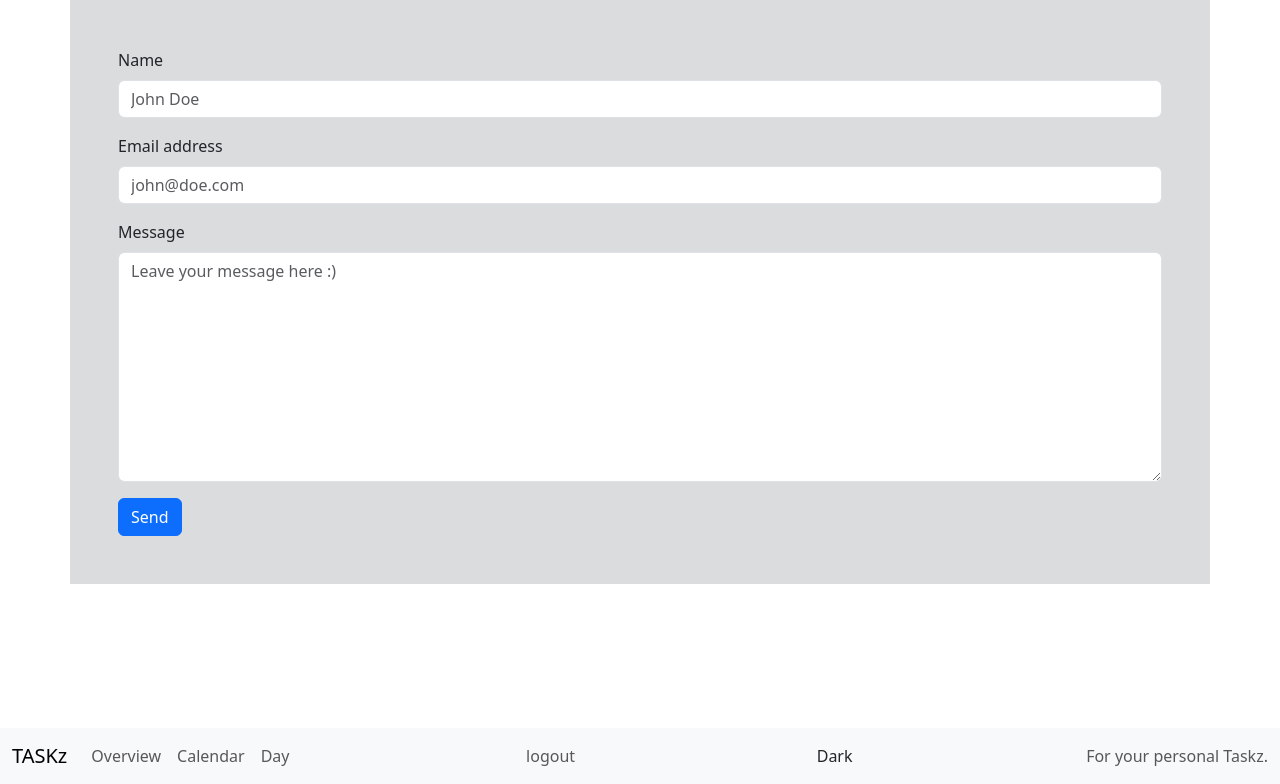
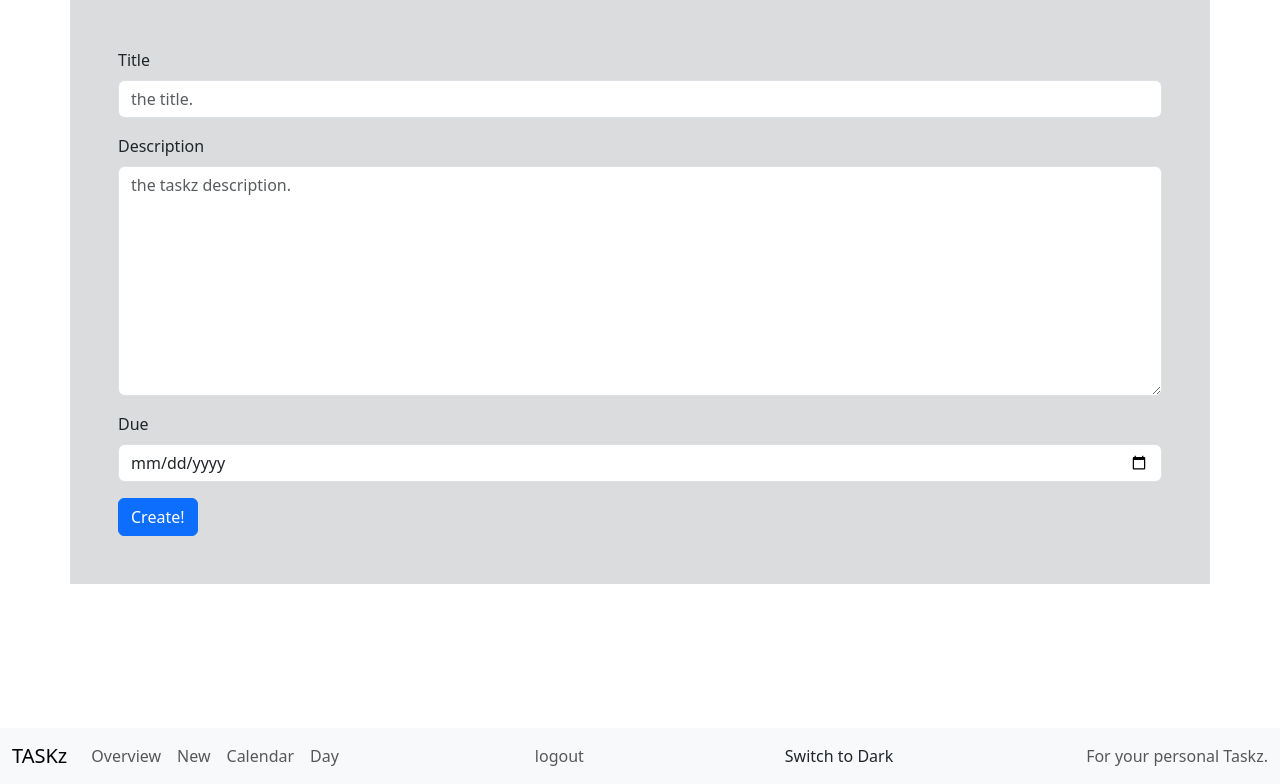
Before and after one commit to Pr33D/CS50x_2024, a Flask app: page /new in a window 1280 px wide. Shown: the part 16-800 px from the top of the page. Run offline with Flask 3, Linux system fonts and the light colour scheme; a user stored in the database is signed in; some libraries are stand-ins or nearby versions.

Commit message:
updated themes, added check/delete and started the add new task page

```diff
--- a/Week 10 - Final Project/app.py
+++ b/Week 10 - Final Project/app.py
@@ -2,7 +2,8 @@ from flask import Flask, redirect, render_template as render, request, session,
 from flask_session import Session
 from werkzeug.security import generate_password_hash, check_password_hash
 
-from functions import login_required, insert_user, get_users, get_taskz
+from functions import login_required, insert_user, get_users, get_taskz, insert_task, check_task, delete_task
+
 
 # config app
 app = Flask(__name__)
@@ -91,7 +92,7 @@ def login():
             print(row["username"])
 
         if len(user) != 1:
-            flash("User doesn't exit")
+            flash("User doesn't exist")
             errors = True
         elif not check_password_hash(user[0]["hash"], password):
             flash("Invalid password!")
@@ -139,22 +140,45 @@ def logout():
 
 
 # user sites, where login is needed from here
-@app.route("/overview")
+@app.route("/overview", methods=["GET", "POST"])
 @login_required
 def overview():
     """ Overview of all Tasks and quick new Task """
+
+    if request.method == "POST":
+
+        if "checktask" in request.form:
+            # request task id
+            checktask = request.form.get("checktask")
+            # check
+            check_task(checktask)
+        elif "delete" in request.form:
+            # request task id
+            delete = request.form.get("delete")
+            # delete
+            delete_task(delete)
+
+        redirect("/overview")
 
     taskz = get_taskz(session["user"])
 
     return render("overview.html", taskz=taskz)
 
 
-@app.route("/new")
+@app.route("/new", methods=["GET", "POST"])
 @login_required
 def new():
     """ New Task """
 
-    #TODO
+    if request.method == "POST":
+        title = request.form.get("title")
+        text = request.form.get("text")
+        due_date = request.form.get("date")
+
+        # check if date == real date format & not in past
+
+        # title max length?
+
 
     return render("new.html")
 
--- a/Week 10 - Final Project/functions.py
+++ b/Week 10 - Final Project/functions.py
@@ -66,6 +66,20 @@ def insert_task(user_id, title, text, date):
     con.close()
 
 
+def check_task(id):
+    """ check or uncheck task """
+
+    con = sql.connect(DB)
+    cur = con.cursor()
+    select = cur.execute("SELECT * FROM taskz WHERE id = ?", id)
+    if select == 0:
+        cur.execute("UPDATE taskz SET checked = 1 WHERE id = ?", id)
+    elif select == 1:
+        cur.execute("UPDATE taskz SET checked = 0 WHERE id = ?", id)
+    con.commit()
+    con.close()
+
+
 def delete_task(id):
     """ delete task from database """
 
--- a/Week 10 - Final Project/static/js/main.js
+++ b/Week 10 - Final Project/static/js/main.js
@@ -1,19 +1,13 @@
-import { themeLoad, themeChange } from "./theme.js";
-
-
-window.onload = () => {
-    // initial load
-
-    themeLoad();
-}
+import { themeChange } from "./theme.js";
 
 // themebutton -> change theme
 document.querySelector("#themebtn").addEventListener("click", () => { themeChange(); });
 
 
-// contact form
+// what happens on DOM loaded
 document.addEventListener('DOMContentLoaded', () => {
 
+// contact form
 document.querySelector('#contactform').addEventListener('submit', (e) => {
     e.preventDefault();
 
--- a/Week 10 - Final Project/static/js/theme.js
+++ b/Week 10 - Final Project/static/js/theme.js
@@ -1,33 +1,17 @@
-export function themeLoad() {
-    // load theme from local storage
-
-    if(!localStorage.getItem("theme"))
-    {
-        localStorage.setItem("theme", "light");
-        document.querySelector("html").setAttribute("data-bs-theme", "light");
-        document.querySelector("#themebtn").innerHTML = "Dark";
-    } else {
-        document.querySelector("html").setAttribute("data-bs-theme", localStorage.getItem("theme"));
-        switch(localStorage.getItem("theme")) {
-            case "dark":
-                document.querySelector("#themebtn").innerHTML = "Light";
-                break;
-            case "light":
-                document.querySelector("#themebtn").innerHTML = "Dark";
-                break;
-        }
-    }
-}
-
+// additional theme functions
+// theme load + themebutton text functions are direct @layout!
 
 export function themeChange() {
         // Change Theme on Click
 
         if (localStorage.getItem("theme") === "light") {
             localStorage.setItem("theme", "dark");
+            document.querySelector("#themebtn").innerHTML = "Switch to Light";
         }
         else if (localStorage.getItem("theme") === "dark") {
             localStorage.setItem("theme", "light");
+            document.querySelector("#themebtn").innerHTML = "Switch to Dark";
         }
-    themeLoad();
+
+        document.querySelector("html").setAttribute("data-bs-theme", localStorage.getItem("theme"));
 }
--- a/Week 10 - Final Project/templates/layout.html
+++ b/Week 10 - Final Project/templates/layout.html
@@ -11,6 +11,16 @@
       integrity="sha384-QWTKZyjpPEjISv5WaRU9OFeRpok6YctnYmDr5pNlyT2bRjXh0JMhjY6hW+ALEwIH"
       crossorigin="anonymous"
     />
+    <script>
+      /* theme must load before DOM */
+
+      if(!localStorage.getItem("theme")) {
+          localStorage.setItem("theme", "light");
+          document.querySelector("html").setAttribute("data-bs-theme", "light");
+      } else {
+          document.querySelector("html").setAttribute("data-bs-theme", localStorage.getItem("theme"));
+      }
+    </script>
   </head>
   <body>
     <nav class="navbar navbar-expand-lg bg-body-tertiary fixed-bottom">
@@ -46,6 +56,9 @@
               >
             </li>
             <li class="nav-item">
+              <a class="nav-link" href="/new">New</a>
+            </li>
+            <li class="nav-item">
               <a class="nav-link" href="/calendar">Calendar</a>
             </li>
             <li class="nav-item">
@@ -75,7 +88,7 @@
           {% endif %}
           <ul class="navbar-nav me-auto mb-2 mb-lg-0">
             <li class="nav-item">
-              <button id="themebtn" class="btn">Theme</button>
+              <button id="themebtn" class="btn"></button>
             </li>
           </ul>
           <span class="navbar-text"> For your personal Taskz. </span>
@@ -108,7 +121,19 @@
     </header>
     <main>{% block main %}{% endblock %}</main>
     <footer>
-      <!-- main.js call as module, as of there are more than one .js file -->
+      <script>
+        // themebutton text load -> module is to slow
+
+      switch(localStorage.getItem("theme")) {
+          case "light":
+              document.querySelector("#themebtn").innerHTML = "Switch to Dark";
+              break;
+          case "dark":
+              document.querySelector("#themebtn").innerHTML = "Switch to Light";
+              break;
+      }
+      </script>
+      <!-- main.js call as module, as of there are more than one .js files -->
       <script src="../static/js/main.js" type="module"></script>
       <script
         src="https://cdn.jsdelivr.net/npm/bootstrap@5.3.3/dist/js/bootstrap.bundle.min.js"
--- a/Week 10 - Final Project/templates/new.html
+++ b/Week 10 - Final Project/templates/new.html
@@ -5,21 +5,21 @@
 
     <div class="container-fluid mt-3">
         <div class="container-lg bg-secondary bg-opacity-25 p-5 mb-5">
-            <form id="contactform">
+            <form action="/new" method="post">
               <div class="mb-3">
-                <label for="name" class="form-label">Name</label>
-                <input type="text" class="form-control" id="name" placeholder="John Doe">
+                <label for="title" class="form-label">Title</label>
+                <input type="text" name="title" class="form-control" placeholder="the title.">
               </div>
-                <div class="mb-3">
-                    <label for="mail" class="form-label">Email address</label>
-                    <input type="email" class="form-control" id="mail" placeholder="john@doe.com">
+                  <div class="mb-3">
+                    <label for="text" class="form-label">Description</label>
+                    <textarea class="form-control" name="text" rows="9" placeholder="the taskz description."></textarea>
                   </div>
                   <div class="mb-3">
-                    <label for="message" class="form-label">Message</label>
-                    <textarea class="form-control" id="message" rows="9" placeholder="Leave your message here :)"></textarea>
+                    <label for="text" class="form-label">Due</label>
+                    <input type="date" class="form-control" name="date">
                   </div>
                   <div class="col-auto">
-                    <button type="submit" class="btn btn-primary">Send</button>
+                    <button type="submit" class="btn btn-primary">Create!</button>
                   </div>
             </form>
         </div>
```
Also changed, not shown: Week 10 - Final Project/main.db.
